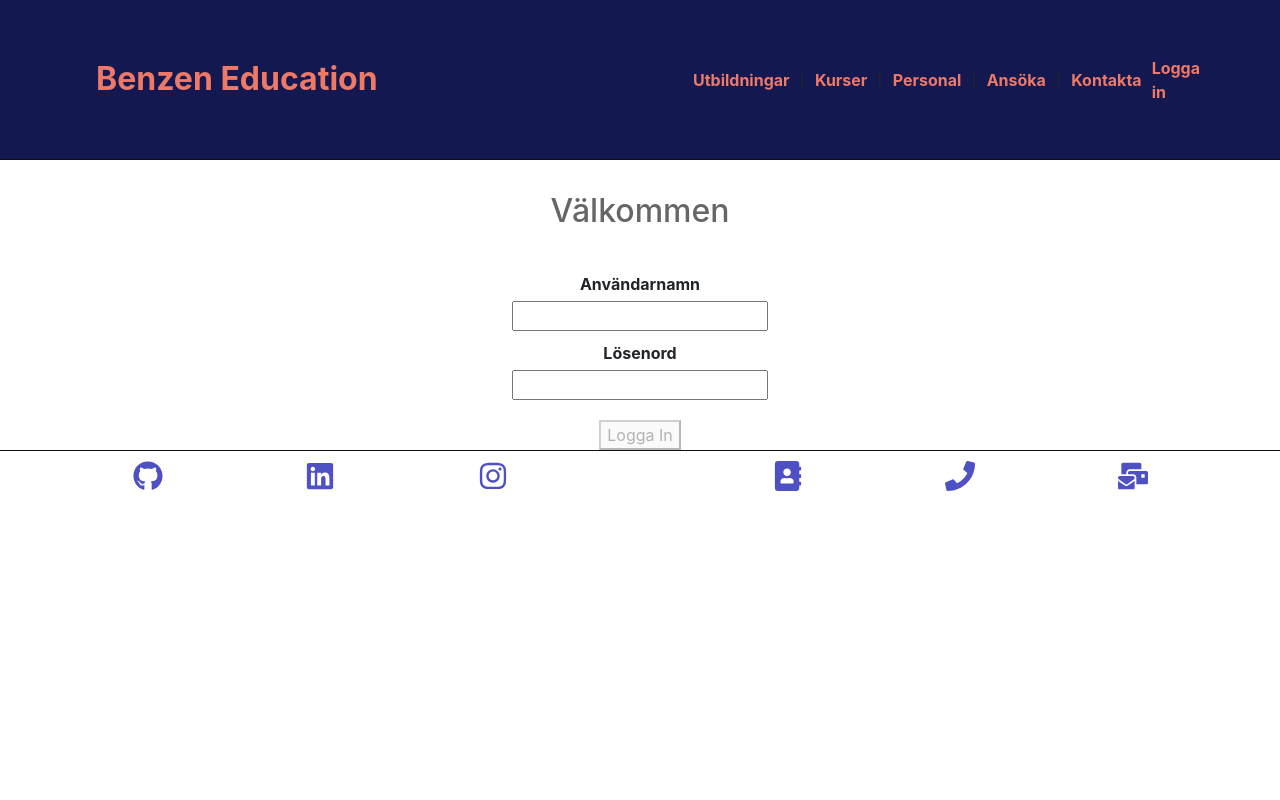
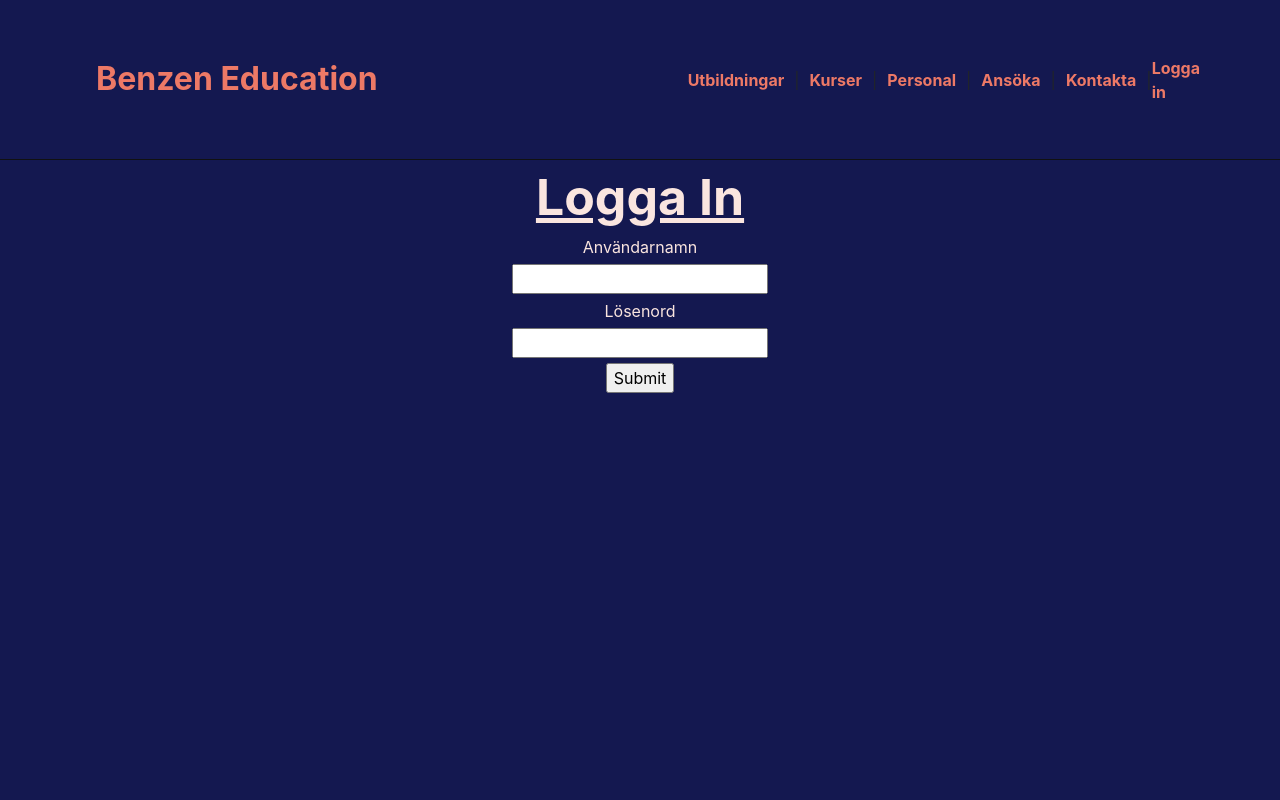
Before and after one commit to Ravelloo2/Benzen, a React (Create React App) app: page /login in a window 1280 px wide. Shown: the top 800 px of the page. Built offline with nearby package versions, Linux system fonts and the light colour scheme; a web font is replaced by a local one.

Commit message:
login page done

```diff
--- a/src/Components/Login.jsx
+++ b/src/Components/Login.jsx
@@ -1,35 +1,74 @@
+// Det här bara Eliaz Kod
+
 import React, { useState } from 'react'
 import '../css/login.css'
 
 const Login = () => {
-    const [user, setUser] = useState('');
-    const [password, setPassword] = useState('');
+    const [errorMessages, seterrorMessages] = useState({})
+    const [isSubmitted, setisSubmitted] = useState(false)
 
+    const dataBase = [
+        {
+            username: "user1",
+            password: "pass1"
+        },
+        {
+            username: "user2",
+            password: "pass2"
+        }
+    ];
 
+    const errors = {
+        uname: "Felaktigt användarnamn",
+        pass: "Felaktigt lösenord"
+    };
 
-    function validateForm() {
-        return user.length > 0 && password.length > 0
+    const handleSubmit = (event) => {
+        event.preventDefault();
+
+        const { uname, pass } = document.forms[0];
+
+        const userData = dataBase.find((user) => user.username === uname.value);
+
+        if (userData) {
+            if (userData.password !== pass.value) {
+                seterrorMessages({ name: "pass", message: errors.pass });
+            } else {
+                setisSubmitted(true);
             }
+        } else {
+            seterrorMessages({ name: "uname", message: errors.uname });
+        }
+    };
 
-    function handleSubmit(event) {
-        event.preventDefault();
-    }
+    const renderErrorMessage = (name) => name === errorMessages.name && ( <div className='error'>{errorMessages.message}</div> );
 
-  return (
+    const renderForm = (
         <div>
-          <form className='login-form' onSubmit={handleSubmit}>
-              <h2>Välkommen</h2>
-              <label className='input-label'> Användarnamn</label>
-              <input type="username" value={user} onChange={(e) => setUser(e.target.value)} className='input-login' />
-
-              <label className='input-label'> Lösenord </label>
-              <input type="password" value={password} onChange={(e) => setPassword(e.target.value)} className='input-login' />
-
-              <button type='submit' disabled={!validateForm()}>Logga In</button>
+            <div className='title'>Logga In</div>
+            <form className='form-login' onSubmit={handleSubmit}>
+                    <label className='label-login'>Användarnamn</label>
+                    <input type="text" name='uname' className='user-pass' required />
+                    {renderErrorMessage("uname")}
+                    <label className='label-login'>Lösenord</label>
+                    <input type="password" name='pass' className='user-pass' required />
+                    {renderErrorMessage("pass")}
+                <div className='btn-container'>
+                    <input type="submit" className='submit-input' />
+                </div>
             </form>
         </div>
     )
 
+  return (
+
+    <div className='sign-in-container'>
+
+          <div className='login-form'>
+
+              {isSubmitted ? <h1 className='logged-in'> Du är nu inloggad </h1> : renderForm}
+          </div></div>
+      )
     }
 
     export default Login
--- a/src/Components/Navbar.jsx
+++ b/src/Components/Navbar.jsx
@@ -8,8 +8,8 @@ function Navbar() {
     <Link className='navBar-content' to="/Kurser" >Kurser</Link> |
     <Link className='navBar-content' to="/personal" >Personal</Link> |
     <Link className='navBar-content' to="/ansoka" >Ansöka</Link> |
-    <Link className='navBar-content' to="/kontakta" >Kontakta</Link>
-    <Link className='navbar-content' to='login'>Logga in</Link>
+    <Link className='navBar-content' to="/kontakta" >Kontakta</Link> |
+    <Link className='navbar-content' to='login' >Logga in</Link>
   </nav>
 
 )
--- a/src/css/Header.css
+++ b/src/css/Header.css
@@ -32,3 +32,7 @@ h2 a, .navBar a{
 h2 a:focus, .navBar a:focus{
     color: var(--color-primary);
 }
+
+.navBar {
+    width: 75%;
+}
--- a/src/css/login.css
+++ b/src/css/login.css
@@ -1,19 +1,36 @@
-button {
-    margin-top: 20px;
+.title {
+    display: flex;
+    justify-content: center;
+    background-color: #141850;
+    font-weight: bold;
+    font-size: 50px;
+    text-decoration: underline #fae5df;
+    color: #fae5df;
+}
+
+.form-login {
+    display: flex;
+    flex-direction: column;
+    align-items: center;
+
+    gap: 5px;
+    height: 100vh;
+    background-color: #141850;
+    color: #fae5df;
 }
 
 .login-form {
-    display: flex;
-    flex-direction: column;
-    justify-content: center;
-    align-items: center;
+    background-color: #141850;
+    height: 100vh;
 }
 
-.input-login {
-    margin-top: 5px;
+.submit-btn:hover {
+    cursor: pointer;
 }
 
-.input-label {
-    padding-top: 10px;
-    font-weight: bold;
+.logged-in {
+    color: #fae5df;
+    display: flex;
+    justify-content: center;
+    font-size: 1000%
 }
```
Also changed, not shown: src/Components/CreateApplication.jsx (line endings or trailing spaces). Lines whose indentation alone changed are shown as unchanged.
